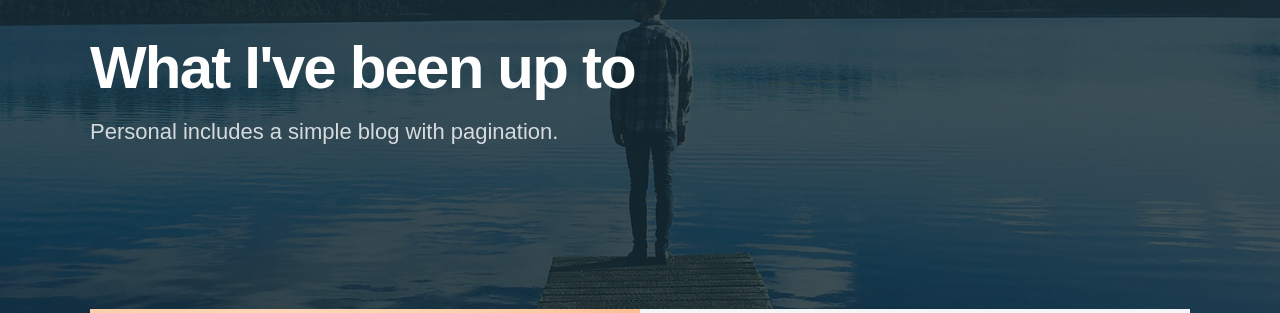
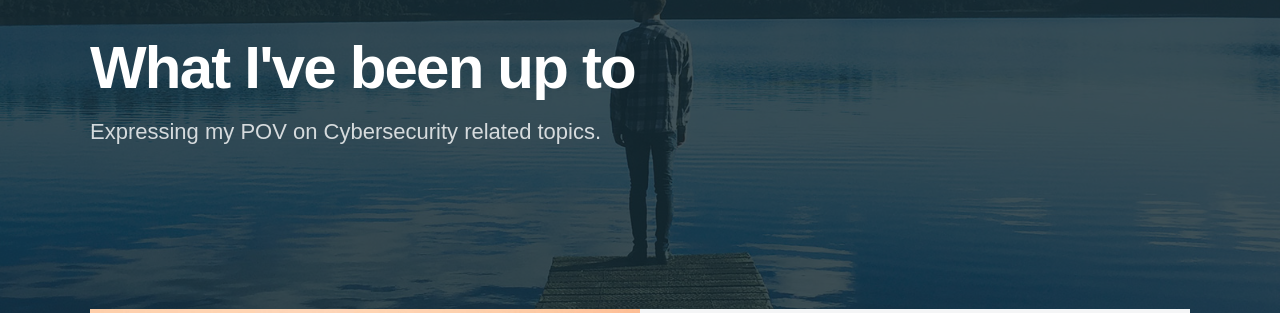
Before and after one commit to vkibaja/vkibaja.github.io, a Jekyll site: the page built from blog/index.html, in a window 1280 px wide. Shown: the part 223-536 px from the top of the page. Built offline with Jekyll 4.4.1, drawn with Linux system fonts in a browser that asks for light colours; nearby versions of some CDN libraries; some web fonts are replaced; the list of posts is cut into pages by our own code.

Commit message:
Update index.html

```diff
--- a/blog/index.html
+++ b/blog/index.html
@@ -1,7 +1,7 @@
 ---
 layout: default
 title: Blog
-description: Personal includes a simple blog with pagination.
+description: Expressing my POV on Cybersecurity related topics.
 featured_image: /images/demo/blog.jpg
 ---
 
@@ -14,7 +14,7 @@ featured_image: /images/demo/blog.jpg
 	<div class="wrap">
 
 		<h1>What I've been up to</h1>
-		<p>Personal includes a simple blog with pagination.</p>
+		<p>Expressing my POV on Cybersecurity related topics.</p>
 
 	</div>
 
```
